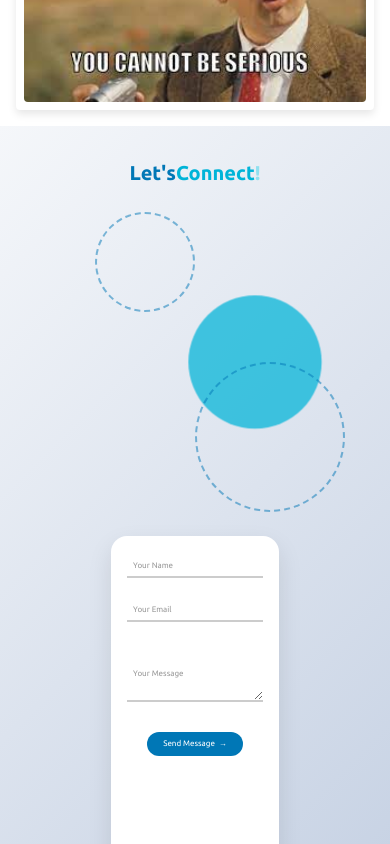
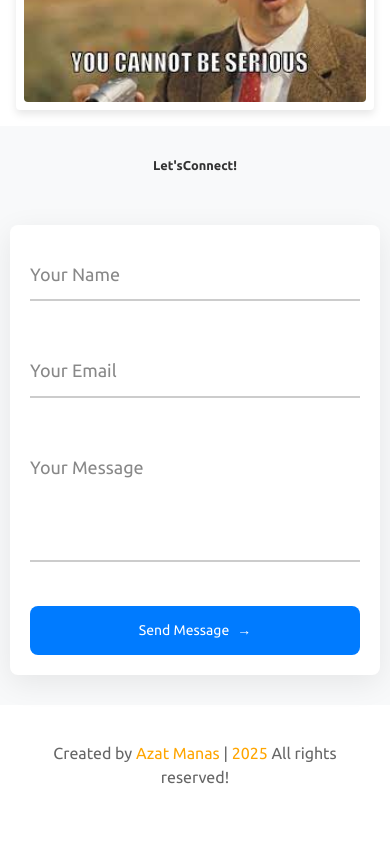
Before and after one commit to azatmanas/portfolio, a React (Vite) app: page / in a window 390 px wide. Shown: the part 3240-4084 px from the top of the page. After the commit the page ends 4049 px from the top, so only its background shows below. Built offline with nearby package versions, Linux system fonts and the light colour scheme.

Commit message:
Contact css updated

```diff
--- a/components/Contact/Contact.css
+++ b/components/Contact/Contact.css
@@ -1,471 +1,149 @@
-/* .contact-section {
-  padding: 5rem 2rem;
-  background: linear-gradient(135deg, #f5f7fa 0%, #f8f9fa 100%);
-  position: relative;
-  overflow: hidden;
+.contact-section {
+  padding: 60px 20px;
+  background: #f8f9fa;
+  display: flex;
+  justify-content: center; /* center the form horizontally */
 }
 
 .contact-container {
-  max-width: 1200px;
-  margin: 0 auto;
-  position: relative;
-  z-index: 2;
+  width: 100%;
+  max-width: 1100px; /* large but not too wide */
+  margin: auto;
 }
 
 .contact-title {
-  font-size: 4rem;
   text-align: center;
-  margin-bottom: 3rem;
-  display: flex;
-  justify-content: center;
-  gap: 1rem;
-}
-
-.title-word {
-  display: inline-block;
-  position: relative;
-}
-
-.title-word-1 {
-  animation: float 3s ease-in-out infinite;
-}
-
-.title-word-2 {
-  color: orange;
-  animation: float 3s ease-in-out infinite 0.5s;
-}
-
-.title-word-3 {
-  animation: float 3s ease-in-out infinite 1s;
-}
-
-.contact-grid {
-  display: grid;
-  grid-template-columns: 1fr 1fr;
-  gap: 3rem;
-  align-items: center;
-}
-
-.contact-visual {
-  position: relative;
-  height: 400px;
-}
-
-.visual-element {
-  position: absolute;
-  background: rgba(255, 165, 0, 0.1);
-  border-radius: 50%;
-}
-
-.pulse {
-  width: 200px;
-  height: 200px;
-  top: 50%;
-  left: 50%;
-  transform: translate(-50%, -50%);
-  background: rgba(255, 165, 0, 0.2);
-  animation: pulse 4s infinite;
-}
-
-.circle-1 {
-  width: 150px;
-  height: 150px;
-  top: 20%;
-  left: 20%;
-  animation: float 6s infinite ease-in-out;
-}
-
-.circle-2 {
-  width: 100px;
-  height: 100px;
-  bottom: 10%;
-  right: 10%;
-  animation: float 5s infinite ease-in-out reverse;
-}
-
-.wave {
-  width: 250px;
-  height: 250px;
-  bottom: -50px;
-  right: -50px;
-  border-radius: 30% 70% 70% 30% / 30% 30% 70% 70%;
-  background: rgba(255, 165, 0, 0.05);
-  animation: morph 8s infinite linear;
+  font-size: 2.4rem;
+  margin-bottom: 50px;
+  color: #333;
+  font-weight: 700;
 }
 
 .contact-form {
-  background: white;
-  padding: 2.5rem;
-  border-radius: 20px;
-  box-shadow: 0 10px 30px rgba(0, 0, 0, 0.05);
+  background: #fff;
+  padding: 40px;
+  border-radius: 14px;
+  box-shadow: 0 8px 30px rgba(0, 0, 0, 0.08);
+  width: 100%;
 }
 
 .form-group {
   position: relative;
-  margin-bottom: 2rem;
-  padding-top: 1.5rem;
-}
-
-.floating-label {
-  position: absolute;
-  top: 2rem;
-  left: 0;
-  color: #888;
-  transition: all 0.3s ease;
-  pointer-events: none;
-}
-
-.form-group.active .floating-label,
-input:focus + .floating-label,
-textarea:focus + .floating-label {
-  top: 0;
-  font-size: 0.8rem;
-  color: orange;
+  margin-bottom: 40px;
 }
 
 input,
 textarea {
   width: 100%;
-  padding: 0.5rem 0;
+  padding: 16px 0;
   border: none;
-  border-bottom: 1px solid #ddd;
-  font-size: 1rem;
+  border-bottom: 2px solid #ccc;
   background: transparent;
-  transition: all 0.3s ease;
+  font-size: 18px;
+  outline: none;
+  resize: none;
 }
 
-input:focus,
-textarea:focus {
-  outline: none;
-  border-bottom-color: orange;
+.floating-label {
+  position: absolute;
+  left: 0;
+  top: 16px;
+  font-size: 18px;
+  color: #888;
+  transition: all 0.2s ease-in-out;
+  pointer-events: none;
 }
 
 .input-underline {
   position: absolute;
   bottom: 0;
   left: 0;
+  height: 2px;
   width: 0;
-  height: 2px;
-  background: orange;
-  transition: width 0.3s ease;
+  background: #007bff;
+  transition: width 0.3s ease-in-out;
 }
 
-.form-group.active .input-underline {
+input:focus ~ .input-underline,
+textarea:focus ~ .input-underline {
   width: 100%;
+}
+
+input:focus + .floating-label,
+textarea:focus + .floating-label,
+input:not(:placeholder-shown) + .floating-label,
+textarea:not(:placeholder-shown) + .floating-label {
+  top: -18px;
+  font-size: 14px;
+  color: #007bff;
+}
+
+.error {
+  font-size: 13px;
+  color: red;
+  position: absolute;
+  bottom: -20px;
+  left: 0;
 }
 
 .submit-btn {
   display: flex;
   align-items: center;
-  gap: 0.5rem;
-  background: transparent;
-  color: orange;
-  border: 2px solid orange;
-  padding: 0.8rem 2rem;
-  font-size: 1rem;
-  border-radius: 50px;
+  gap: 8px;
+  background: #007bff;
+  color: white;
+  padding: 14px 26px;
+  border: none;
+  border-radius: 8px;
   cursor: pointer;
-  transition: all 0.3s ease;
-  margin-top: 1rem;
+  font-size: 16px;
+  transition: background 0.3s;
 }
 
 .submit-btn:hover {
-  background: orange;
-  color: white;
-  transform: translateY(-3px);
-  box-shadow: 0 5px 15px rgba(255, 165, 0, 0.3);
-}
-
-.btn-icon {
-  transition: transform 0.3s ease;
-}
-
-.submit-btn:hover .btn-icon {
-  transform: translateX(5px);
+  background: #0056b3;
 }
 
 .success-message {
-  margin-top: 1rem;
-  padding: 0.5rem;
-  color: #4caf50;
-  text-align: center;
-  animation: fadeIn 0.5s ease;
+  margin-top: 12px;
+  color: green;
+  font-size: 15px;
+  font-weight: bold;
 }
 
-.contact-social {
-  display: flex;
-  justify-content: center;
-  gap: 2rem;
-  margin-top: 3rem;
-}
-
-.social-link {
-  display: flex;
-  align-items: center;
-  gap: 0.5rem;
-  color: #333;
-  text-decoration: none;
-  transition: all 0.3s ease;
-}
-
-.social-link:hover {
-  color: orange;
-}
-
-.link-icon {
-  font-size: 1.2rem;
-}
-
-@keyframes pulse {
-  0% {
-    transform: translate(-50%, -50%) scale(1);
-    opacity: 0.7;
+/* Tablet & medium devices */
+@media (max-width: 992px) {
+  .contact-title {
+    font-size: 2rem;
   }
-  50% {
-    transform: translate(-50%, -50%) scale(1.1);
-    opacity: 0.3;
+  .contact-form {
+    padding: 30px;
   }
-  100% {
-    transform: translate(-50%, -50%) scale(1);
-    opacity: 0.7;
+  input,
+  textarea {
+    font-size: 16px;
   }
 }
 
-@keyframes float {
-  0% {
-    transform: translateY(0);
+/* Mobile */
+@media (max-width: 600px) {
+  .contact-section {
+    padding: 30px 10px;
   }
-  50% {
-    transform: translateY(-15px);
+  .contact-title {
+    font-size: 1.6rem;
   }
-  100% {
-    transform: translateY(0);
+  .contact-form {
+    padding: 20px;
+    border-radius: 8px;
+  }
+  input,
+  textarea {
+    font-size: 15px;
+  }
+  .submit-btn {
+    width: 100%;
+    justify-content: center;
+    font-size: 14px;
   }
 }
-
-@keyframes morph {
-  0% {
-    border-radius: 30% 70% 70% 30% / 30% 30% 70% 70%;
-  }
-  50% {
-    border-radius: 60% 40% 30% 70% / 60% 30% 70% 40%;
-  }
-  100% {
-    border-radius: 30% 70% 70% 30% / 30% 30% 70% 70%;
-  }
-}
-
-@keyframes fadeIn {
-  from {
-    opacity: 0;
-  }
-  to {
-    opacity: 1;
-  }
-}
-
-@media (max-width: 768px) {
-  .contact-grid {
-    grid-template-columns: 1fr;
-  }
-
-  .contact-visual {
-    height: 200px;
-    margin-bottom: 2rem;
-  }
-
-  .contact-title {
-    font-size: 3rem;
-    flex-direction: column;
-    gap: 0.5rem;
-  }
-} */
-
-/* Contact.css */
-.contact-section {
-  padding: 4rem 1rem;
-  background: linear-gradient(135deg, #f5f7fa, #c3cfe2);
-  font-family: "Segoe UI", sans-serif;
-}
-
-.contact-container {
-  max-width: 1100px;
-  margin: 0 auto;
-  text-align: center;
-}
-
-.contact-title {
-  font-size: 2.5rem;
-  margin-bottom: 3rem;
-  font-weight: bold;
-  color: #333;
-}
-
-.title-word-1 {
-  color: #0077b6;
-}
-.title-word-2 {
-  color: #00b4d8;
-}
-.title-word-3 {
-  color: #90e0ef;
-}
-
-.contact-grid {
-  display: flex;
-  flex-wrap: wrap;
-  justify-content: center;
-  gap: 3rem;
-  align-items: center;
-}
-
-.contact-visual {
-  flex: 1 1 300px;
-  height: 300px;
-  position: relative;
-}
-
-.visual-element {
-  position: absolute;
-  border-radius: 50%;
-  opacity: 0.5;
-}
-
-.pulse {
-  width: 120px;
-  height: 120px;
-  background-color: #00b4d8;
-  top: 30%;
-  left: 30%;
-  animation: pulse 2s infinite;
-}
-
-.circle-1,
-.circle-2 {
-  border: 2px dashed #0077b6;
-}
-
-.circle-1 {
-  width: 100px;
-  height: 100px;
-  top: 0;
-  right: 0;
-}
-
-.circle-2 {
-  width: 150px;
-  height: 150px;
-  bottom: 0;
-  left: 0;
-}
-
-@keyframes pulse {
-  0% {
-    transform: scale(1);
-    opacity: 0.4;
-  }
-  50% {
-    transform: scale(1.2);
-    opacity: 1;
-  }
-  100% {
-    transform: scale(1);
-    opacity: 0.4;
-  }
-}
-
-.contact-form {
-  flex: 1 1 400px;
-  background: white;
-  padding: 2rem;
-  border-radius: 16px;
-  box-shadow: 0 10px 25px rgba(0, 0, 0, 0.1);
-}
-
-.form-group {
-  position: relative;
-  margin-bottom: 2rem;
-  text-align: left;
-}
-
-.floating-label {
-  position: absolute;
-  top: 50%;
-  left: 0.75rem;
-  transform: translateY(-50%);
-  transition: all 0.3s ease;
-  font-size: 1rem;
-  color: #999;
-  pointer-events: none;
-}
-
-.form-group input,
-.form-group textarea {
-  width: 100%;
-  border: none;
-  border-bottom: 2px solid #ccc;
-  padding: 1rem 0.75rem 0.5rem;
-  font-size: 1rem;
-  background: transparent;
-  outline: none;
-}
-
-.input-underline {
-  height: 2px;
-  width: 0;
-  background-color: #00b4d8;
-  transition: width 0.3s ease;
-}
-
-.form-group input:focus + .input-underline,
-.form-group textarea:focus + .input-underline {
-  width: 100%;
-}
-
-.form-group.active .floating-label,
-.form-group input:focus ~ .floating-label,
-.form-group textarea:focus ~ .floating-label,
-.form-group input:not(:placeholder-shown) ~ .floating-label,
-.form-group textarea:not(:placeholder-shown) ~ .floating-label {
-  top: -10px;
-  font-size: 0.85rem;
-  color: #0077b6;
-}
-
-.submit-btn {
-  background: #0077b6;
-  color: white;
-  border: none;
-  padding: 0.75rem 2rem;
-  font-size: 1rem;
-  border-radius: 30px;
-  cursor: pointer;
-  transition: all 0.3s ease;
-  display: inline-flex;
-  align-items: center;
-  gap: 0.5rem;
-  margin-top: 1rem;
-}
-
-.submit-btn:hover {
-  background: #023e8a;
-  transform: translateY(-2px);
-  box-shadow: 0 8px 16px rgba(0, 0, 0, 0.15);
-}
-
-.success-message {
-  margin-top: 1.5rem;
-  color: green;
-  font-weight: 500;
-  font-size: 1rem;
-}
-
-@media (max-width: 768px) {
-  .contact-grid {
-    flex-direction: column;
-  }
-
-  .contact-visual {
-    height: 200px;
-  }
-}
--- a/components/Contact/Contact.jsx
+++ b/components/Contact/Contact.jsx
@@ -2,7 +2,6 @@ import React, { useState } from "react";
 import "./Contact.css";
 
 const Contact = () => {
-  const [activeInput, setActiveInput] = useState(null);
   const [isSubmitted, setIsSubmitted] = useState(false);
   const [errors, setErrors] = useState({});
   const [formValues, setFormValues] = useState({
@@ -16,9 +15,9 @@ const Contact = () => {
     if (!formValues.name.trim()) newErrors.name = "Name is required";
     if (!formValues.email.trim()) newErrors.email = "Email is required";
     else if (!/^[^\s@]+@[^\s@]+\.[^\s@]+$/.test(formValues.email))
-      newErrors.email = "Enter a valid email address";
+      newErrors.email = "Enter a valid email";
     if (!formValues.message.trim()) newErrors.message = "Message is required";
-    else if (formValues.message.trim().length < 10)
+    else if (formValues.message.length < 10)
       newErrors.message = "Message must be at least 10 characters";
 
     setErrors(newErrors);
@@ -34,21 +33,14 @@ const Contact = () => {
   };
 
   const handleChange = (e) => {
-    setFormValues((prev) => ({
-      ...prev,
-      [e.target.name]: e.target.value,
-    }));
+    setFormValues({ ...formValues, [e.target.name]: e.target.value });
   };
 
   const handleSubmit = (e) => {
     e.preventDefault();
     if (!validate()) return;
 
-    // Include form-name for Netlify
-    const data = {
-      "form-name": "contact",
-      ...formValues,
-    };
+    const data = { "form-name": "contact", ...formValues };
 
     fetch("/", {
       method: "POST",
@@ -72,21 +64,13 @@ const Contact = () => {
           <span className="title-word title-word-3">!</span>
         </h2>
 
-        <div className="contact-grid">
-          <div className="contact-visual">
-            <div className="visual-element pulse"></div>
-            <div className="visual-element circle-1"></div>
-            <div className="visual-element circle-2"></div>
-            <div className="visual-element wave"></div>
-          </div>
-
         <form
+          className="contact-form"
           name="contact"
           method="POST"
           data-netlify="true"
           netlify-honeypot="bot-field"
           onSubmit={handleSubmit}
-            className="contact-form"
         >
           <input type="hidden" name="form-name" value="contact" />
           <p style={{ display: "none" }}>
@@ -95,66 +79,54 @@ const Contact = () => {
             </label>
           </p>
 
-            <div
-              className={`form-group ${activeInput === "name" ? "active" : ""}`}
-              onClick={() => setActiveInput("name")}
-            >
-              <label className="floating-label">Your Name</label>
+          {/* Name */}
+          <div className="form-group">
             <input
               type="text"
               name="name"
+              placeholder=" "
               value={formValues.name}
               onChange={handleChange}
-                onFocus={() => setActiveInput("name")}
-                onBlur={() => setActiveInput(null)}
               required
             />
+            <label className="floating-label">Your Name</label>
             <div className="input-underline"></div>
             {errors.name && <small className="error">{errors.name}</small>}
           </div>
 
-            <div
-              className={`form-group ${
-                activeInput === "email" ? "active" : ""
-              }`}
-              onClick={() => setActiveInput("email")}
-            >
-              <label className="floating-label">Your Email</label>
+          {/* Email */}
+          <div className="form-group">
             <input
               type="email"
               name="email"
+              placeholder=" "
               value={formValues.email}
               onChange={handleChange}
-                onFocus={() => setActiveInput("email")}
-                onBlur={() => setActiveInput(null)}
               required
             />
+            <label className="floating-label">Your Email</label>
             <div className="input-underline"></div>
             {errors.email && <small className="error">{errors.email}</small>}
           </div>
 
-            <div
-              className={`form-group ${
-                activeInput === "message" ? "active" : ""
-              }`}
-              onClick={() => setActiveInput("message")}
-            >
-              <label className="floating-label">Your Message</label>
+          {/* Message */}
+          <div className="form-group">
             <textarea
               name="message"
+              placeholder=" "
               rows="4"
               value={formValues.message}
               onChange={handleChange}
-                onFocus={() => setActiveInput("message")}
-                onBlur={() => setActiveInput(null)}
               required
             />
+            <label className="floating-label">Your Message</label>
             <div className="input-underline"></div>
             {errors.message && (
               <small className="error">{errors.message}</small>
             )}
           </div>
 
+          {/* Button */}
           <button type="submit" className="submit-btn">
             <span className="btn-text">Send Message</span>
             <span className="btn-icon">→</span>
@@ -167,7 +139,6 @@ const Contact = () => {
           )}
         </form>
       </div>
-      </div>
     </section>
   );
 };
```
Also changed, not shown: src/style.css (+0 -85 lines). Lines whose indentation alone changed are shown as unchanged.
